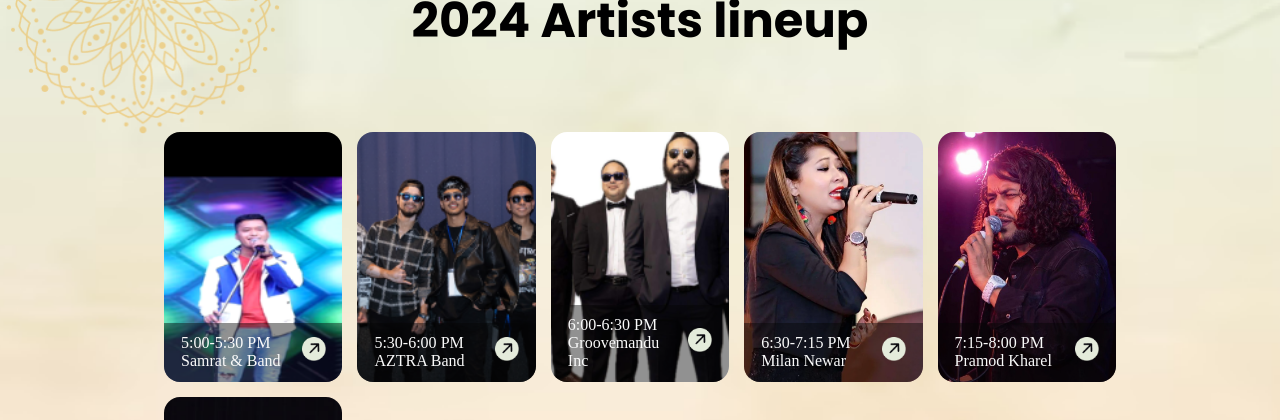
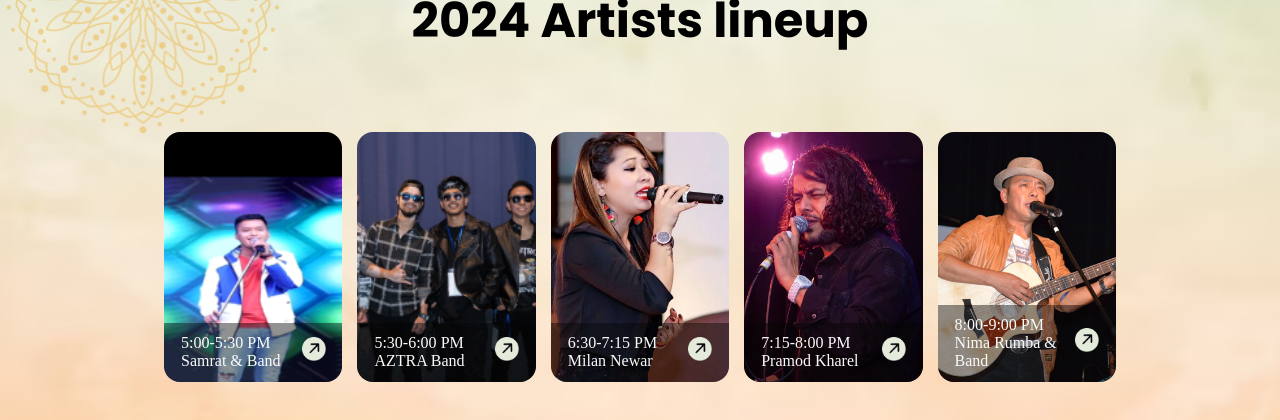
Before and after one commit to ArbitChaudhary/new-3e, a Next.js app: page / in a window 1280 px wide. Shown: the part 2760-3180 px from the top of the page. Built offline with nearby package versions, Linux system fonts and the light colour scheme; some icons are missing.

Commit message:
groovemandu removed from artists lineup

```diff
--- a/components/home/artists-lineup/artists_lineup.tsx
+++ b/components/home/artists-lineup/artists_lineup.tsx
@@ -4,7 +4,6 @@ import styles from "./artists_lineup.module.scss";
 import bgImage from "../../../public/bg-flower.png";
 import artist1 from "../../../public/nima-rumba.jpg";
 import artist2 from "../../../public/pramod-kharel.jpg";
-import artist3 from "../../../public/artist4.png";
 import artist4 from "../../../public/artist5.png";
 import artist5 from "../../../public/astist7.png";
 import artist6 from "../../../public/Milan.webp";
@@ -43,14 +42,6 @@ function ArtistsLineup() {
               url="https://www.facebook.com/reel/845682800460113"
             />
             <ArtistsCard
-              image={artist3}
-              name="Groovemandu Inc"
-              from="6:00"
-              to="6:30"
-              ampm="PM"
-              url="https://www.facebook.com/profile.php?id=61550598749232"
-            />
-            <ArtistsCard
               image={artist6}
               name="Milan Newar"
               from="6:30"
```
